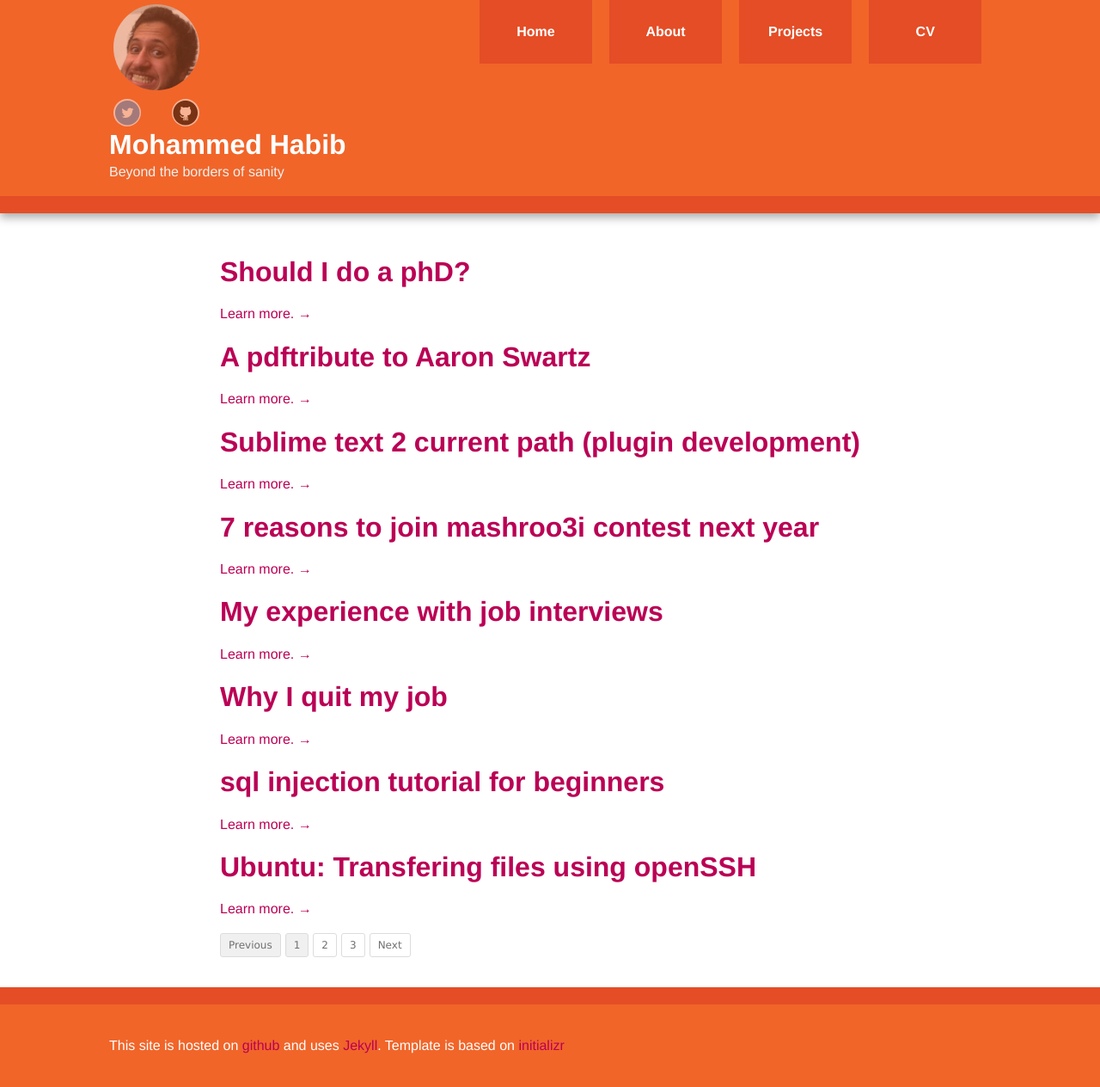
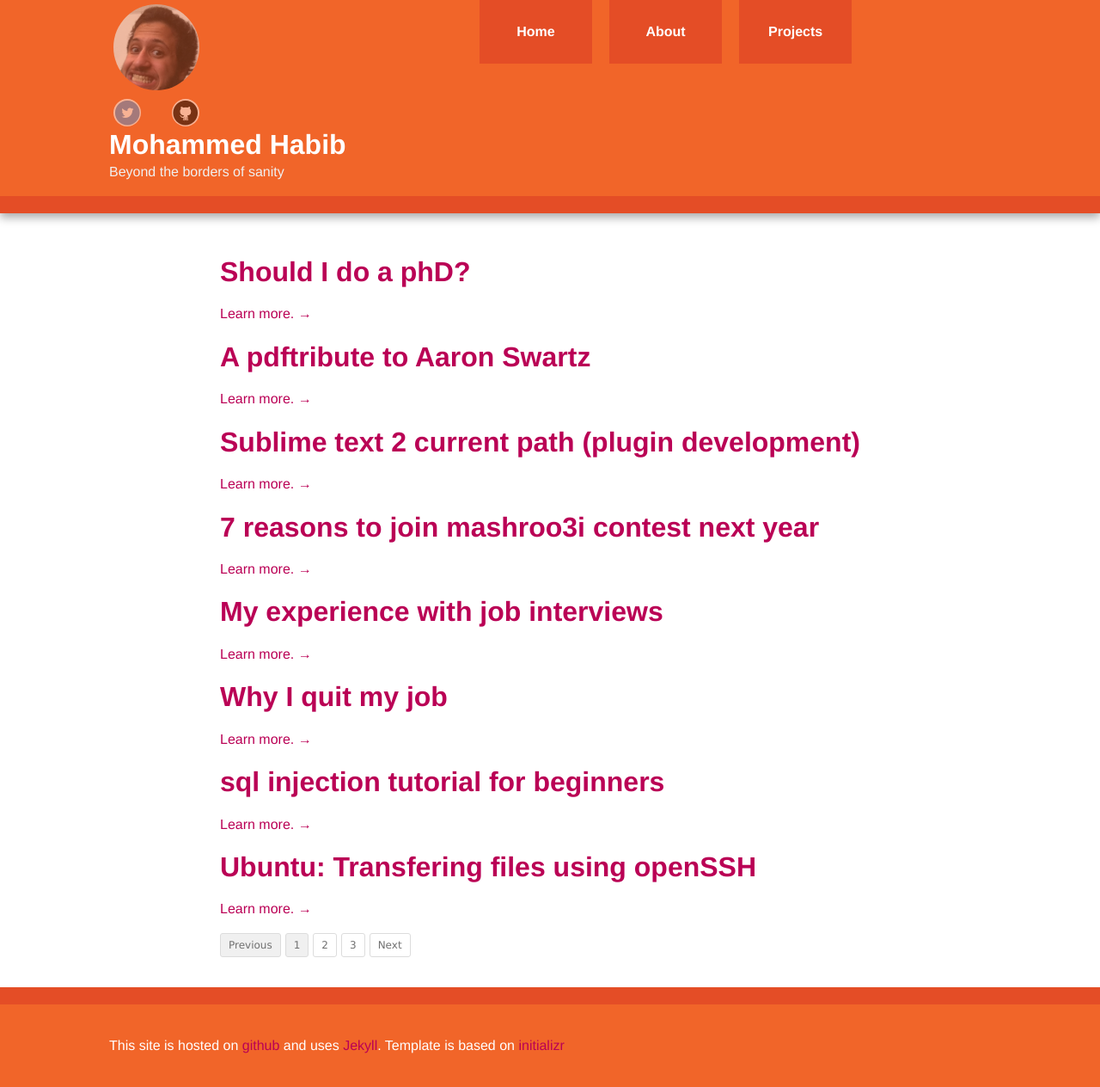
Before and after one commit to motatoes/motatoes.github.io, a Jekyll site: the page built from index.html, in a window 1280 px wide. Shown: the whole page at 86% size. Built offline with Jekyll 4.4.1, drawn with Linux system fonts in a browser that asks for light colours; nearby versions of some CDN libraries; the list of posts is cut into pages by our own code.

Commit message:
removed CV option@

```diff
--- a/_includes/header.html
+++ b/_includes/header.html
@@ -18,7 +18,7 @@
 		<li><a href="/index.html">Home</a></li>
 		<li><a href="/about.html">About</a></li>
 		<li><a href="/projects.html">Projects</a></li>
-		<li><a href="/cv.html">CV</a></li>
+		<!-- <li><a href="/cv.html">CV</a></li> -->
 		</ul>
 		</nav>
 	</header>
```
